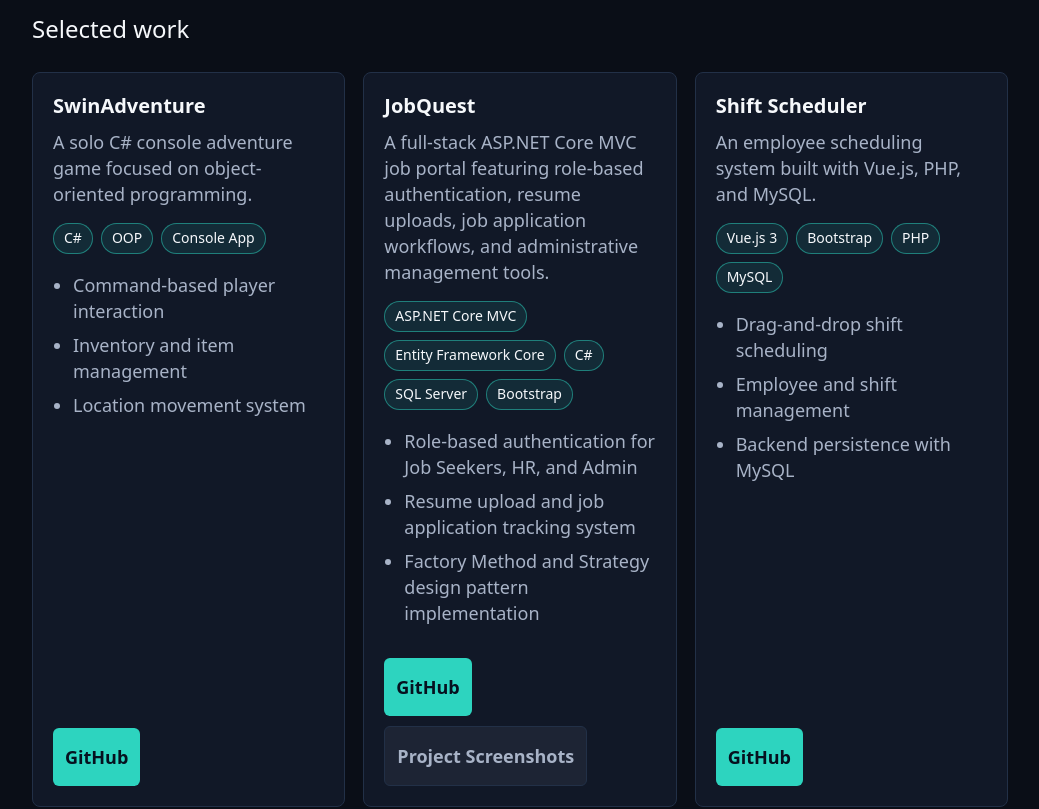
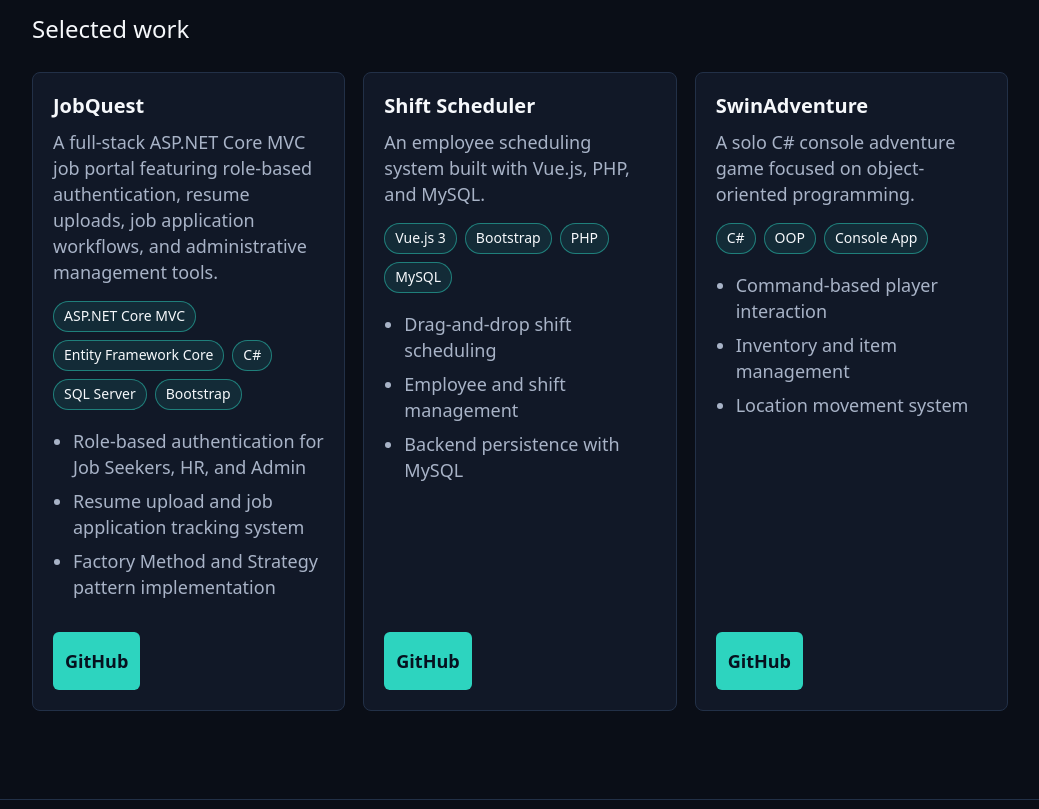
Before and after one commit to ChunWaiLeong/portfolio-website, a React (Vite) app: page / in a window 1280 px wide. Shown: the part 1407-2216 px from the top of the page, without its empty margins (120-1159 px from the left). Built offline with nearby package versions, Linux system fonts and the light colour scheme.

Commit message:
remove secondary button

```diff
--- a/src/App.css
+++ b/src/App.css
@@ -217,12 +217,6 @@ main {
   background: var(--accent);
 }
 
-.project-actions .secondary-project-action {
-  color: var(--text);
-  background: rgba(168, 179, 199, 0.08);
-  border: 1px solid var(--border);
-}
-
 .project-card a {
   color: var(--accent);
   font-weight: 700;
--- a/src/components/Projects.jsx
+++ b/src/components/Projects.jsx
@@ -1,22 +1,4 @@
 import projects from '../data/projects'
-
-function getSecondaryAction(project) {
-  if (project.demoUrl) {
-    return {
-      label: 'Live Demo',
-      url: project.demoUrl,
-    }
-  }
-
-  if (project.screenshotsUrl) {
-    return {
-      label: 'Project Screenshots',
-      url: project.screenshotsUrl,
-    }
-  }
-
-  return null
-}
 
 function Projects() {
   return (
@@ -24,10 +6,7 @@ function Projects() {
       <p className="eyebrow">Academic Projects</p>
       <h2>Selected work</h2>
       <div className="project-grid">
-        {projects.map((project) => {
-          const secondaryAction = getSecondaryAction(project)
-
-          return (
+        {projects.map((project) => (
           <article className="project-card" key={project.title}>
             <h3>{project.title}</h3>
             <p>{project.description}</p>
@@ -48,20 +27,9 @@ function Projects() {
               <a href={project.githubUrl} target="_blank" rel="noreferrer">
                 GitHub
               </a>
-                {secondaryAction && (
-                  <a
-                    className="secondary-project-action"
-                    href={secondaryAction.url}
-                    target="_blank"
-                    rel="noreferrer"
-                  >
-                    {secondaryAction.label}
-                  </a>
-                )}
             </div>
           </article>
-          )
-        })}
+        ))}
       </div>
     </section>
   )
--- a/src/data/projects.js
+++ b/src/data/projects.js
@@ -1,15 +1,4 @@
 const projects = [
-  {
-    title: 'SwinAdventure',
-    description: 'A solo C# console adventure game focused on object-oriented programming.',
-    techStack: ['C#', 'OOP', 'Console App'],
-    features: [
-      'Command-based player interaction',
-      'Inventory and item management',
-      'Location movement system',
-    ],
-    githubUrl: 'https://github.com/ChunWaiLeong/SwinAdventure',
-  },
   {
     title: 'JobQuest',
     description: 'A full-stack ASP.NET Core MVC job portal featuring role-based authentication, resume uploads, job application workflows, and administrative management tools.',
@@ -17,10 +6,9 @@ const projects = [
     features: [
       'Role-based authentication for Job Seekers, HR, and Admin',
       'Resume upload and job application tracking system',
-      'Factory Method and Strategy design pattern implementation',
+      'Factory Method and Strategy pattern implementation',
     ],
     githubUrl: 'https://github.com/ChunWaiLeong/JobQuest.Web',
-    screenshotsUrl: 'https://github.com/ChunWaiLeong/JobQuest.Web/blob/main/README.md',
   },
   {
     title: 'Shift Scheduler',
@@ -34,16 +22,15 @@ const projects = [
     githubUrl: 'https://github.com/ChunWaiLeong/Shift-Scheduler',
   },
   {
-    title: 'Portfolio Website',
-    description: 'Personal portfolio website built with React and Vite to showcase software engineering projects, technical skills, education, and professional links.',
-    techStack: ['React', 'Vite', 'JavaScript', 'CSS'],
+    title: 'SwinAdventure',
+    description: 'A solo C# console adventure game focused on object-oriented programming.',
+    techStack: ['C#', 'OOP', 'Console App'],
     features: [
-      'Component-based React architecture',
-      'Data-driven project cards using reusable components',
-      'Responsive layout with mobile-first considerations',
-      'Resume and professional profile integration',
+      'Command-based player interaction',
+      'Inventory and item management',
+      'Location movement system',
     ],
-    githubUrl: 'https://github.com/ChunWaiLeong/portfolio-website',
+    githubUrl: 'https://github.com/ChunWaiLeong/SwinAdventure',
   },
 ]
 
```
Lines whose indentation alone changed are shown as unchanged.
